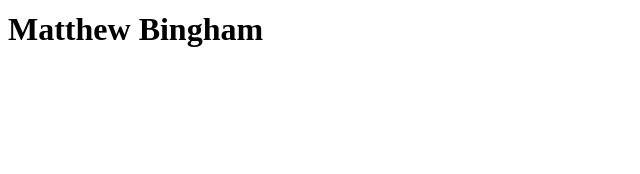
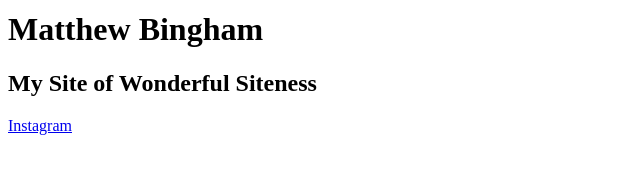
Before and after one commit to mattbingham10-goat/mattbingham10-goat.github.io, a plain HTML site: page index.html in a window 1280 px wide. Shown: the part 322-496 px from the top of the page, without its empty margins (0-640 px from the left). Drawn offline with Linux system fonts and the light colour scheme.

Commit message:
Update index.html

```diff
--- a/index.html
+++ b/index.html
@@ -7,5 +7,7 @@
 <body>
     <img src="https://flic.kr/p/2oSy1PY">
     <h1>Matthew Bingham</h1>
+    <h2>My Site of Wonderful Siteness</h2>
+    <a href="https://www.instagram.com/tiredmatt/">Instagram</a>
 </body>
 </html>
```
